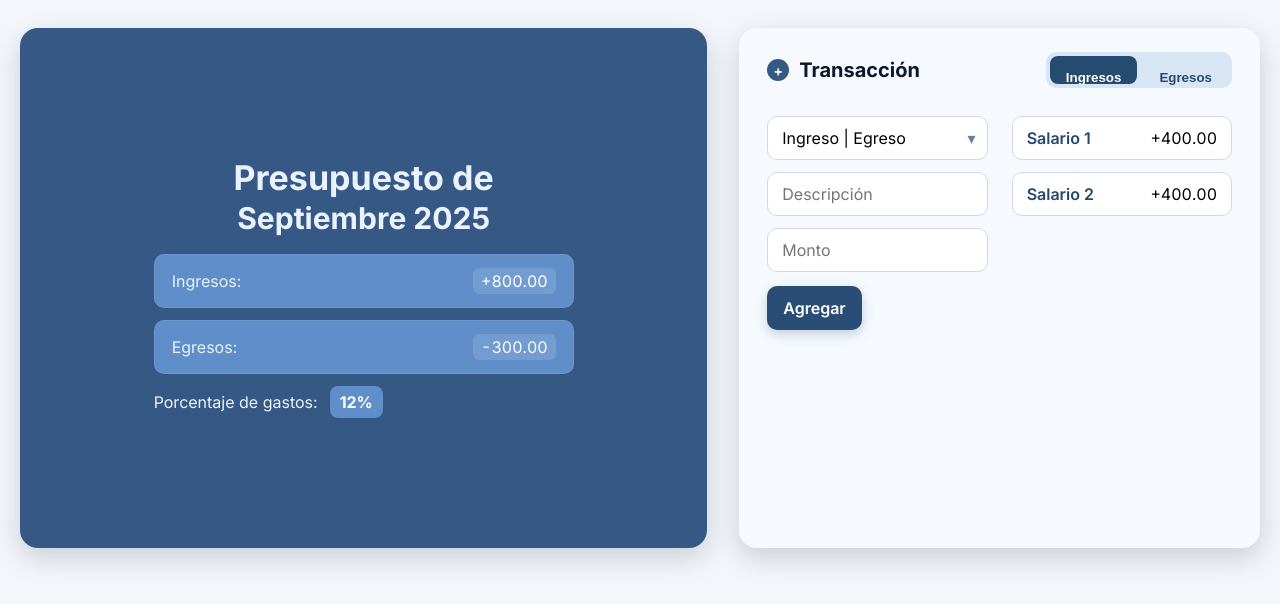
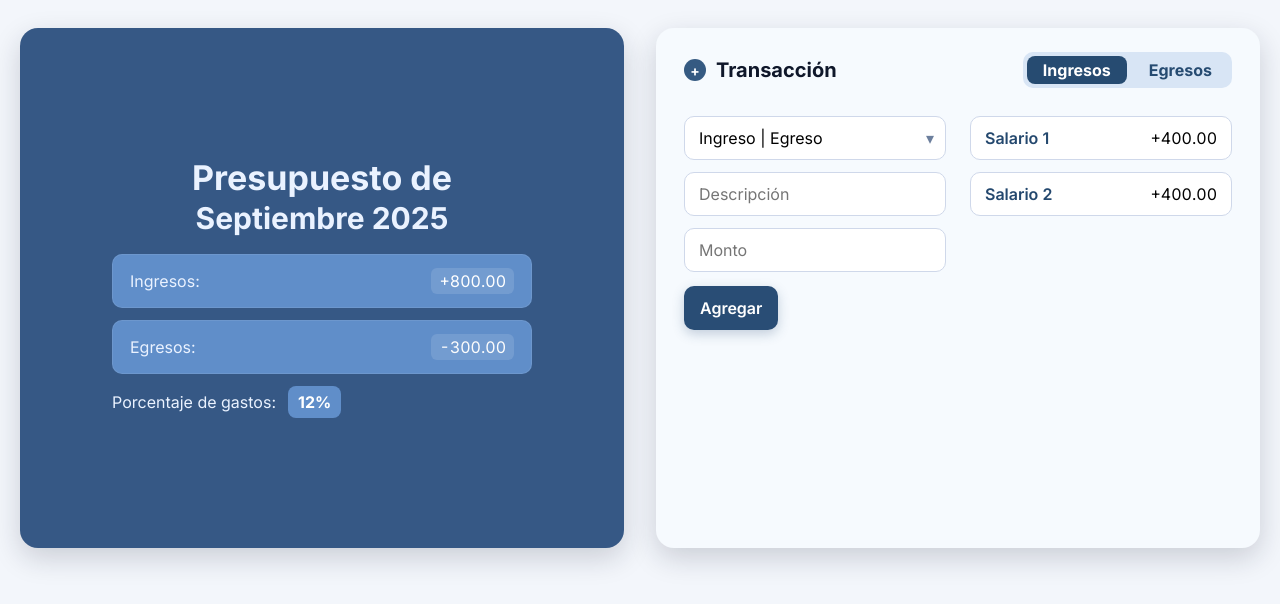
Before and after one commit to AbdiasHernandezDev503/ingresos-basic-app-js, a plain HTML site: page index.html in a window 1280 px wide. Drawn offline with Linux system fonts and the light colour scheme.

Commit message:
Modificación de tabs

```diff
--- a/index.html
+++ b/index.html
@@ -9,7 +9,7 @@
 </head>
 <body>
   <main class="wrap">
-
+    <!-- Panel izquierdo -->
     <section class="left">
       <div class="left-inner">
         <h1 class="budget-title">
@@ -33,21 +33,25 @@
       </div>
     </section>
 
-
+    <!-- Panel derecho -->
     <section class="right">
       <div class="right-inner">
+        <!-- Radios de estado de pestañas (fuera de la barra) -->
+        <input type="radio" name="tab" id="tab-ingresos" checked hidden>
+        <input type="radio" name="tab" id="tab-egresos" hidden>
+
         <div class="right-head">
           <div class="head-left">
             <span class="plus">+</span>
             <h2>Transacción</h2>
           </div>
 
+          <!-- Barra de pestañas: solo labels -->
           <div class="segmented" role="tablist">
-            <button class="seg active" type="button">Ingresos</button>
-            <button class="seg" type="button">Egresos</button>
+            <label for="tab-ingresos" class="seg">Ingresos</label>
+            <label for="tab-egresos" class="seg">Egresos</label>
           </div>
         </div>
-
 
         <div class="right-grid">
           <form class="form" autocomplete="off">
@@ -71,6 +75,8 @@
             <button type="button" class="btn">Agregar</button>
           </form>
 
+          <!-- Contenido: Ingresos -->
+          <div class="tab-content ingresos">
             <ul class="items">
               <li class="row">
                 <span class="name">Salario 1</span>
@@ -83,7 +89,21 @@
             </ul>
           </div>
 
+          <!-- Contenido: Egresos -->
+          <div class="tab-content egresos">
+            <ul class="items">
+              <li class="row">
+                <span class="name">Renta</span>
+                <span class="amount neg">-200.00</span>
+              </li>
+              <li class="row">
+                <span class="name">Comida</span>
+                <span class="amount neg">-100.00</span>
+              </li>
+            </ul>
           </div>
+        </div><!-- /right-grid -->
+      </div><!-- /right-inner -->
     </section>
   </main>
 </body>
--- a/styles.css
+++ b/styles.css
@@ -15,14 +15,15 @@ body{
   --shadow:0 10px 28px rgba(20,30,50,.18);
 }
 
-
+/* Layout general - ambos paneles iguales */
 .wrap{
   max-width:1280px;
   margin:28px auto;
   padding:0 20px;
   display:grid;
-  grid-template-columns:1.32fr 1fr;
+  grid-template-columns:1fr 1fr;  /* ambos iguales */
   gap:32px;
+  align-items:stretch;            /* iguala altura de los hijos */
 }
 
 /* ===== Panel izquierdo ===== */
@@ -72,13 +73,13 @@ body{
 
 /* ===== Panel derecho ===== */
 .right{
-  display:flex; min-height:520px;
+  display:flex;
+  min-height:520px;
   border-radius:var(--r-lg);
   background:var(--panel);
   box-shadow:var(--shadow);
 }
 .right-inner{ width:100%; padding:24px 28px; }
-
 
 .right-head{
   display:grid; grid-template-columns:1fr auto;
@@ -91,23 +92,28 @@ body{
   display:grid; place-items:center; background:#355a82; color:#fff;
   font-weight:700; font-size:14px;
 }
+
 /* Tabs */
 .segmented{
-  display:inline-flex; align-items:center; gap:6px;
+  display:inline-flex; gap:6px;
+  justify-content: center;
+   align-items: center;
   height:36px; padding:4px; border-radius:10px; background:#d8e5f5;
 }
 .seg{
   border:0; background:transparent; color:var(--accent);
+   display: flex;
+  align-items: center;
+  justify-content: center;
+  text-align: center;
   padding:8px 16px; height:28px; line-height:28px; border-radius:8px; font-weight:700; cursor:pointer;
 }
-.seg.active{ background:var(--accent); color:#fff; }
 
-
+/* Grilla derecha */
 .right-grid{
   display:grid; grid-template-columns:1fr 1fr;
   column-gap:24px; align-items:start;
 }
-
 
 .form{ max-width:none; }
 .field{ margin:12px 0; }
@@ -144,6 +150,22 @@ select{ appearance:none; -webkit-appearance:none; -moz-appearance:none; }
 .amount.pos{ color:var(--pos); }
 .amount.neg{ color:var(--neg); }
 
+/* ===== Tabs por CSS (inputs son hermanos de .right-head y .right-grid) ===== */
+
+/* Resalta el label del tab activo */
+#tab-ingresos:checked ~ .right-head .segmented label[for="tab-ingresos"],
+#tab-egresos:checked  ~ .right-head .segmented label[for="tab-egresos"]{
+  background: var(--accent);
+  color: #fff;
+}
+
+/* Ocultar por defecto el contenido de tabs */
+.tab-content { display: none; }
+
+/* Mostrar según el radio seleccionado */
+#tab-ingresos:checked ~ .right-grid .ingresos { display: block; }
+#tab-egresos:checked  ~ .right-grid .egresos  { display: block; }
+
 /* ===== Responsive ===== */
 @media (max-width:1100px){
   .right-grid{ grid-template-columns:1fr; row-gap:16px; }
```
Lines whose indentation alone changed are shown as unchanged.
